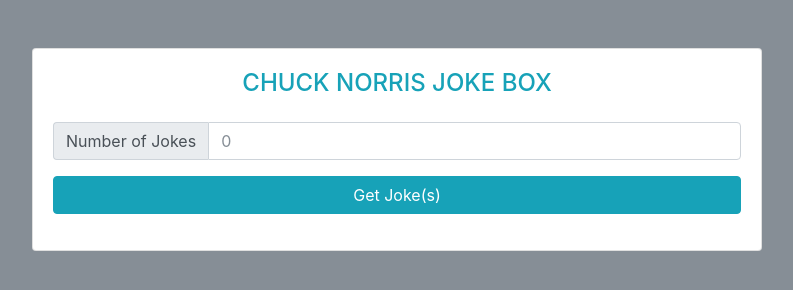
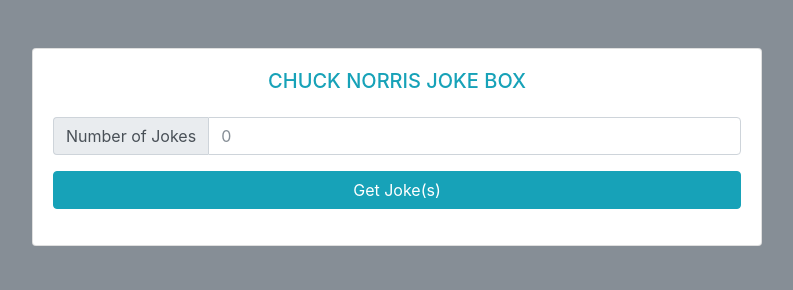
Before and after one commit to thebigbillz/CN_JokeBox-Chuck-Norris-Joke-Generator-, a plain HTML site: page index.html in a window 1280 px wide. Shown: the whole page, without its empty margins (243-1036 px from the left). Drawn offline with nearby package versions, Linux system fonts and the light colour scheme.

Commit message:
UI Changed

```diff
--- a/index.html
+++ b/index.html
@@ -53,7 +53,7 @@
       <div class="row">
         <div class="col-md-8 mx-auto">
           <div class="card card-body text-center mt-5">
-            <h4 class="heading pb-3 text-info">CHUCK NORRIS JOKE BOX</h4>
+            <h5 class="heading pb-3 text-info">CHUCK NORRIS JOKE BOX</h5>
             <form id="joke-form">
               <div class="form-group">
                 <div class="input-group">
```
